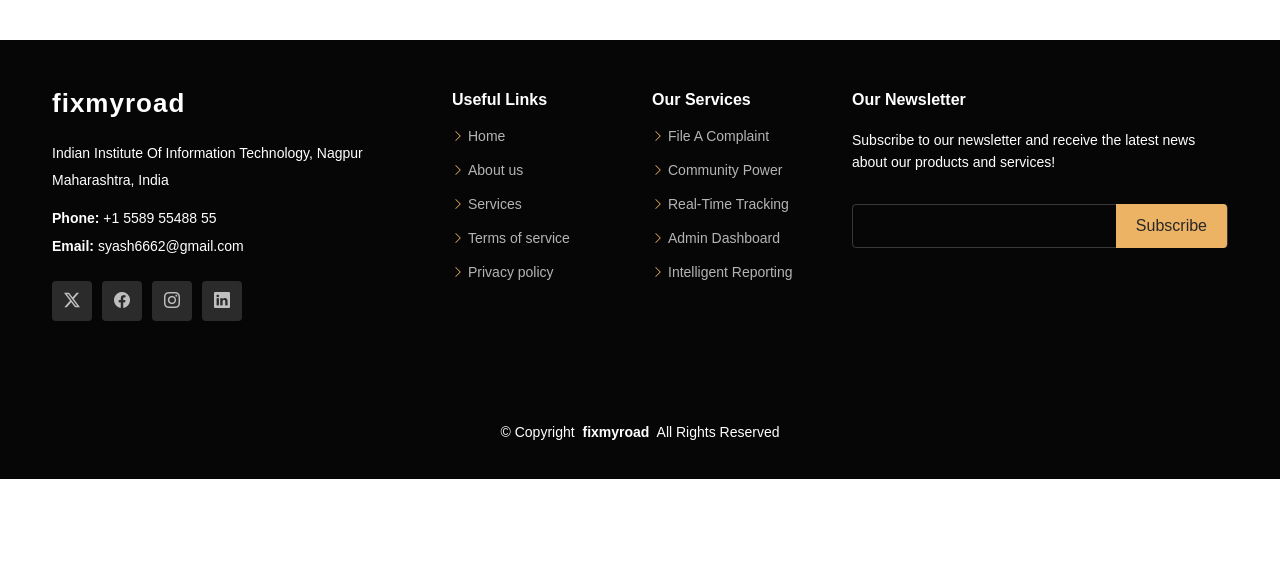
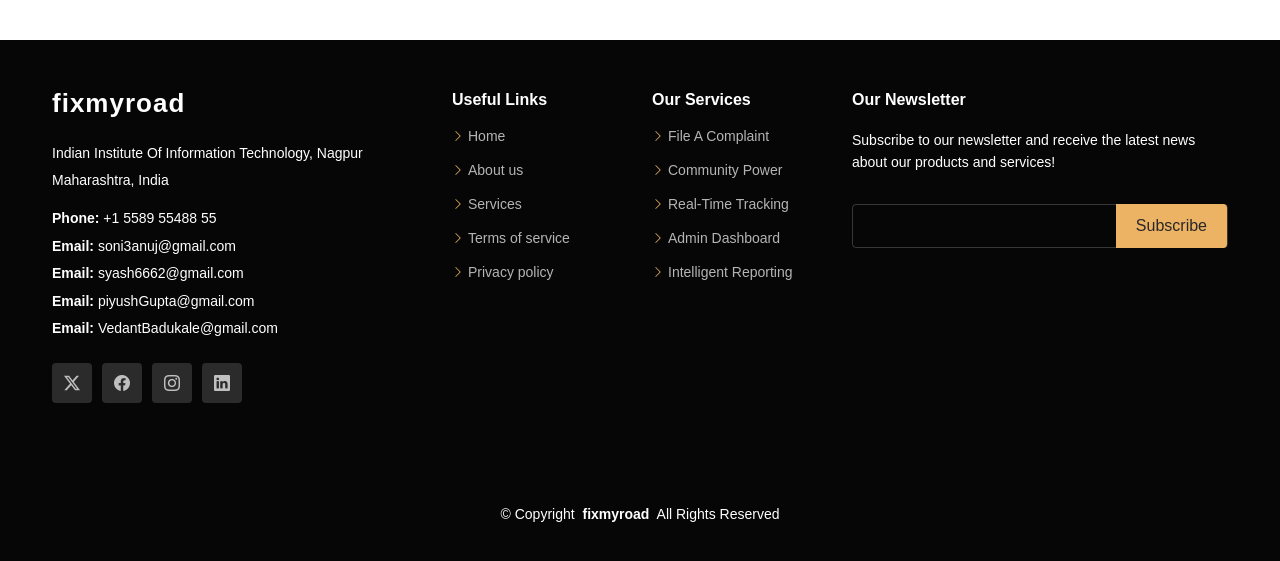
Before and after one commit to anujsoni3/FixMyRoad, a Flask app: page / in a window 1280 px wide. Shown: the part 4448-5009 px from the top of the page. Before the commit the page ends 4927 px from the top, so only its background shows below. Run offline with Flask 3, Linux system fonts and the light colour scheme; parts of the project's set-up code (start-up, migrations or seed data) failed here and were passed over; some libraries are stand-ins or nearby versions; some web fonts are replaced.

Commit message:
Update home.html

```diff
--- a/templates/home.html
+++ b/templates/home.html
@@ -612,7 +612,11 @@
               <p>Indian Institute Of Information Technology, Nagpur</p>
               <p>Maharashtra, India</p>
               <p class="mt-3"><strong>Phone:</strong> <span>+1 5589 55488 55</span></p>
+              <p><strong>Email:</strong> <span>soni3anuj@gmail.com</span></p>
               <p><strong>Email:</strong> <span>syash6662@gmail.com</span></p>
+              <p><strong>Email:</strong> <span>piyushGupta@gmail.com</span></p>
+              <p><strong>Email:</strong> <span>VedantBadukale@gmail.com</span></p>
+
             </div>
             <div class="social-links d-flex mt-4">
               <a href=""><i class="bi bi-twitter-x"></i></a>
```
